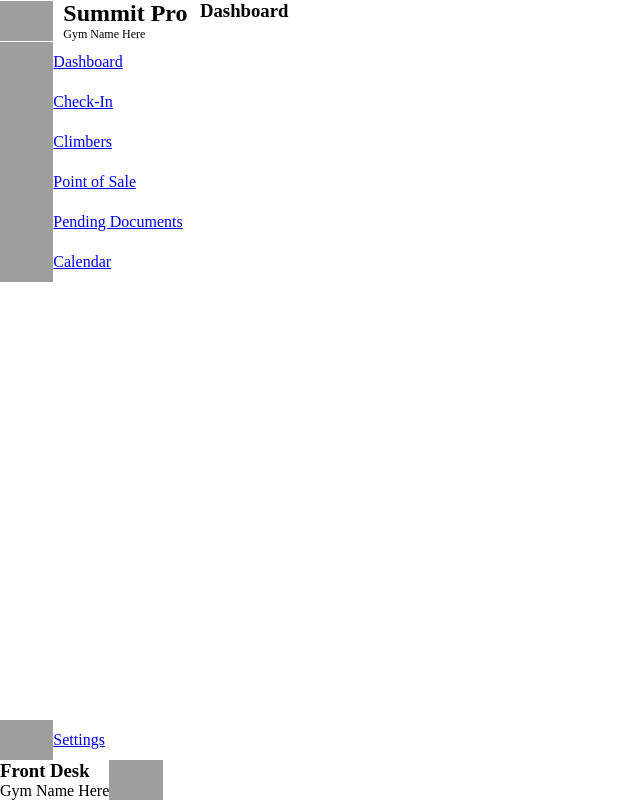
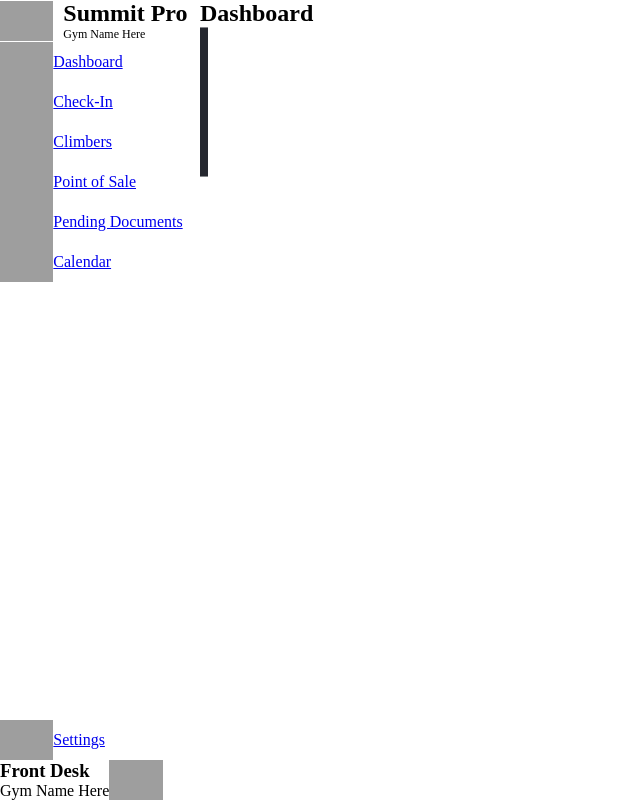
Before and after one commit to stephenoppenheim/rock-climbing-gym-management-software, a React (Vite) app: page /dashboard in a window 1280 px wide. Shown: the whole page, without its empty margins (0-640 px from the left). Built offline with nearby package versions, Linux system fonts and the light colour scheme; grey boxes are pictures that could not be loaded.

Commit message:
Dashboard widget component

```diff
--- a/src/App.css
+++ b/src/App.css
@@ -2,3 +2,7 @@
   display: flex;
   height: 100%;
 }
+
+main {
+  flex-grow: 1;
+}
--- /dev/null
+++ b/src/assets/login-data.json
@@ -0,0 +1,7 @@
+[
+    {
+        "id": 0,
+        "email": "test@test.com",
+        "password": "testpassword"
+    }
+]
--- a/src/assets/user-data.json
+++ b/src/assets/user-data.json
@@ -1,9 +1,12 @@
 [
     {
+        "id": 0,
         "firstName": "John",
         "lastName": "Doe",
-        "email": "test@test.com",
-        "password": "testpassword",
-        "isStaff": true
+        "isStaff": true,
+        "widgets": {
+            "staff": [0, 1, 2, 3, 4, 5],
+            "admin": null
+        }
     }
 ]
--- a/src/components/Dashboard/Dashboard.css
+++ b/src/components/Dashboard/Dashboard.css
@@ -0,0 +1,4 @@
+
+.dashboard-staff-widgets {
+    display: flex;
+}
--- a/src/components/Dashboard/Dashboard.jsx
+++ b/src/components/Dashboard/Dashboard.jsx
@@ -1,9 +1,19 @@
 
+import DashboardWidget from "../DashboardWidget/DashboardWidget";
 import "./Dashboard.css";
-
+// label, data, imgUrl, extraClasses
 const Dashboard = () => {
     return (
-        <h3>Dashboard</h3>
+        <>
+            <h2>Dashboard</h2>
+            <section className="dashboard-staff-widgets">
+                <DashboardWidget />
+                <DashboardWidget />
+                <DashboardWidget />
+                <DashboardWidget />
+            </section>
+        </>
+
     )
 }
 
--- /dev/null
+++ b/src/components/DashboardWidget/DashboardWidget.css
@@ -0,0 +1,5 @@
+.dashboardwidget {
+    height: 150px;
+    border: 1px solid #25272F;
+    border-radius: 10px;
+}
--- /dev/null
+++ b/src/components/DashboardWidget/DashboardWidget.jsx
@@ -0,0 +1,16 @@
+
+import "./DashboardWidget.css";
+
+const DashboardWidget = ({ label, data, imgUrl, extraClasses }) => {
+    return (
+        <section className={`dashboardwidget ${extraClasses}`}>
+            <div>
+                <h3>{label}</h3>
+                <img src={imgUrl} alt="" />
+            </div>
+            <p>{data}</p>
+        </section>
+    )
+}
+
+export default DashboardWidget;
--- a/src/components/SignIn/SIgnIn.jsx
+++ b/src/components/SignIn/SIgnIn.jsx
@@ -2,7 +2,7 @@
 import Button from '../Button/Button';
 import Input from '../Input/Input';
 import { useNavigate } from 'react-router';
-import userData from "../../assets/user-data.json";
+import loginData from "../../assets/login-data.json";
 import './SignIn.css';
 
 
@@ -15,7 +15,7 @@ const SignIn = () => {
         const formData = new FormData(event.currentTarget);
         const email = formData.get("email").toLowerCase();
         const password = formData.get("password");
-        const user = userData.find(user => user.email === email);
+        const user = loginData.find(user => user.email === email);
         if (!user) console.error("FUTURE FEATURE - EMAL NOT FOUND");
         else {
             if (user.password === password) navigate("/dashboard");
```
